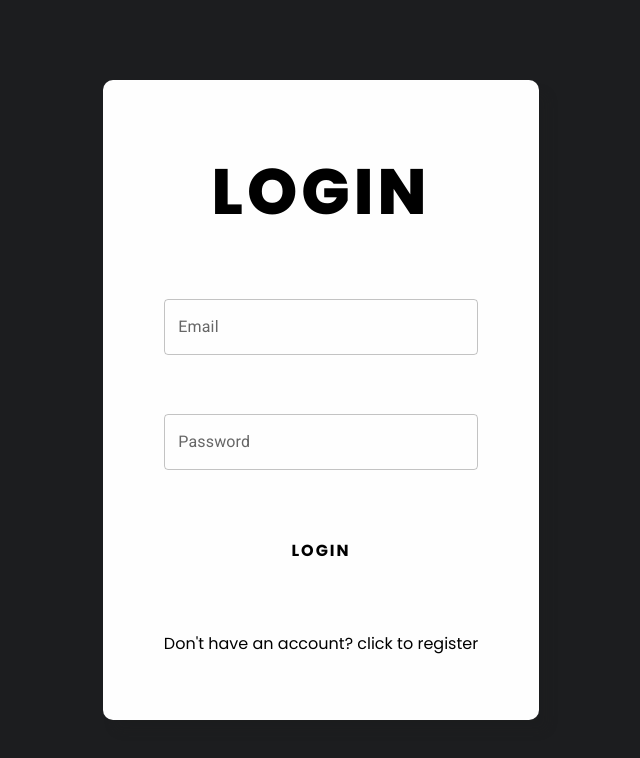
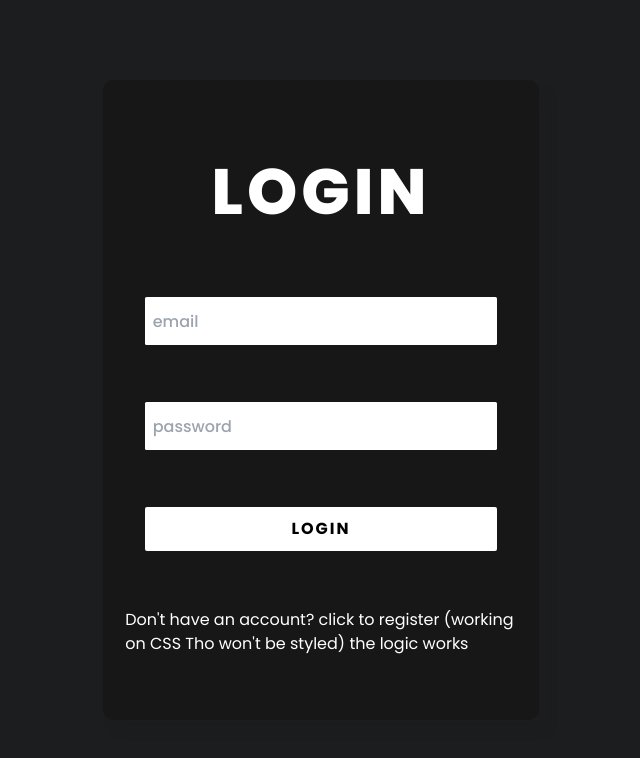
Before and after one commit to MihirVir/course-making-and-buying-application-major-project-mihir-vir, a React (Create React App) app: page /login in a window 1280 px wide. Shown: the top 758 px of the page, without its empty margins (319-959 px from the left). Built offline with nearby package versions, Linux system fonts and the light colour scheme; the HTML template or start-up script is replaced by a standard one.

Commit message:
made some design changes in login page

```diff
--- a/src/components/Dashboard/Users/Users.js
+++ b/src/components/Dashboard/Users/Users.js
@@ -17,7 +17,7 @@ const Users = () => {
     try {
       setIsLoading(true);
 
-      const url = `http://localhost:8000/admin/users/${currentPage}`;
+      const url = `${URL}admin/users/${currentPage}`;
       const res = await axios.get(url, {
         headers: {
           Authorization: `Bearer ${JSON.parse(localStorage.getItem("token"))}`,
--- a/src/components/Login/Login.js
+++ b/src/components/Login/Login.js
@@ -1,5 +1,5 @@
 import { useState, useReducer, useEffect } from "react";
-import { TextField, Alert } from "@mui/material";
+import { Alert } from "@mui/material";
 import { URL } from "../../URL";
 import { useNavigate } from "react-router-dom";
 import { registerReducer, INITIAL_STATE } from "../../reducers/registerReducer";
@@ -7,7 +7,7 @@ import { ToastContainer, toast } from "react-toastify";
 import "react-toastify/dist/ReactToastify.css";
 import axios from "axios";
 import "./login.css";
-import SetCookie from "../../hooks/setCookie";
+// import SetCookie from "../../hooks/setCookie";
 
 const Login = () => {
   const navigate = useNavigate();
@@ -74,27 +74,27 @@ const Login = () => {
             </Alert>
           </>
         )}
-        <div className="login-container">
+        <div className="login-container bg-neutral-900">
           <ToastContainer />
           <form onSubmit={handleSubmit} className="login-form-style">
-            <h2 className="form-heading">Login</h2>
-            <TextField
+            <h2 className="form-heading text-white">Login</h2>
+            <input
+              type="text"
+              className="input-field-login"
               onChange={handleChange}
-              variant="outlined"
               name="email"
-              label="Email"
-              className="text-view"
-            />
-            <TextField
-              onChange={handleChange}
-              variant="outlined"
-              name="password"
-              label="Password"
-              type="password"
-              className="text-view"
+              placeholder="email"
             />
 
-            <button type="submit" className="submit-btn">
+            <input
+              className="input-field-login"
+              type="password"
+              onChange={handleChange}
+              name="password"
+              placeholder="password"
+            />
+
+            <button type="submit" className="submit-btn ">
               {loading ? "Loading..." : "Login"}
             </button>
 
@@ -102,8 +102,13 @@ const Login = () => {
               onClick={() => {
                 navigate("/register");
               }}
+              className="text-white"
+              style={{
+                cursor: "pointer",
+              }}
             >
-              Don't have an account? click to register
+              Don't have an account? click to register (working on CSS Tho won't
+              be styled) the logic works
             </p>
           </form>
         </div>
--- a/src/components/Login/login.css
+++ b/src/components/Login/login.css
@@ -5,9 +5,8 @@
   align-items: center;
   justify-content: space-around;
   flex-direction: column;
-    background-color: rgb(28,29,31);
+  background-color: rgb(28, 29, 31);
 }
-
 
 .login-container {
   display: flex;
@@ -15,9 +14,9 @@
   width: 34%;
   align-items: center;
   justify-content: center;
-    background-color: #fefefe;
+
   border-radius: 10px;
-    box-shadow:10px 12px 10px rgba(30, 30, 30, .2);
+  box-shadow: 10px 12px 10px rgba(30, 30, 30, 0.2);
 }
 
 .text-view {
@@ -41,22 +40,26 @@
   padding: 10px;
   background-color: transparent;
   outline: none;
-    width: 80%;
+  width: 90%;
   border-radius: 2px;
   font-size: 1rem;
   font-weight: 700;
   text-transform: uppercase;
   letter-spacing: 2px;
+  background-color: white;
   transition: all 330ms ease-in-out;
 }
-
+.input-field-login {
+  padding: 0.5rem;
+  height: 3rem;
+  width: 90%;
+  border-radius: 0.1rem;
+  font-weight: 500;
+}
 .submit-btn:hover {
-    background-color: black;
-    color: white;
+  background-color: rgb(218, 218, 218);
 }
-
-@media screen and (max-width: 700px){
-
+@media screen and (max-width: 700px) {
   .login-container {
     width: 90%;
     text-align: center;
--- a/src/components/VideoPage/VideoPage.js
+++ b/src/components/VideoPage/VideoPage.js
@@ -415,7 +415,7 @@ const VideoPage = () => {
                 ref={videoRef}
                 onClick={handleVideoOnClick}
                 className="course-video-player"
-                src={`http://localhost:8000/uploads/${data?.name}`}
+                src={`${URL}uploads/${data?.name}`}
                 controlsList="nodownload"
               ></video>
 
```
Lines whose indentation alone changed are shown as unchanged.
